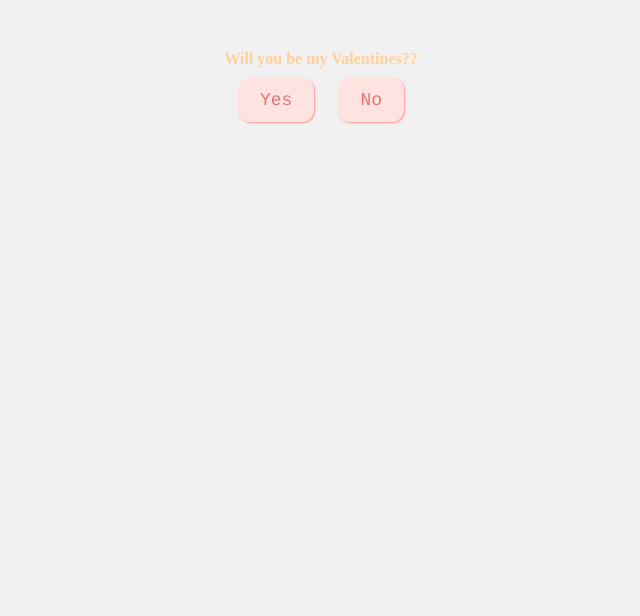
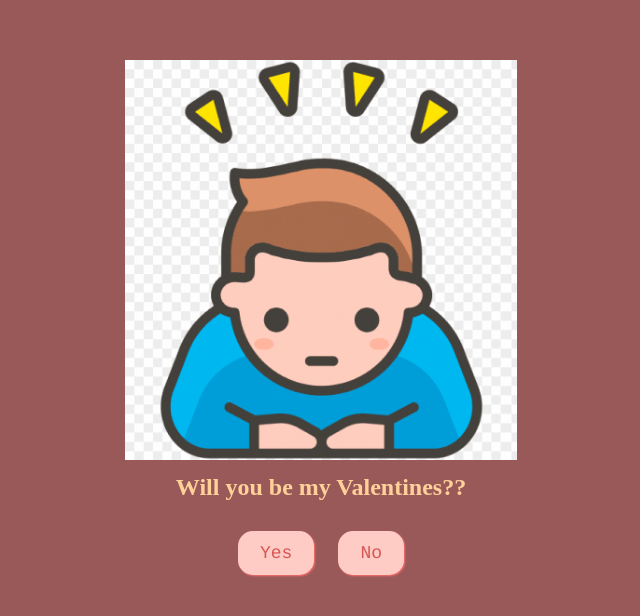
Before and after one commit to Jicxer/valentines, a plain HTML site: page index.html in a window 1280 px wide. Shown: the whole page, without its empty margins (319-959 px from the left). Drawn offline with Linux system fonts and the light colour scheme.

Commit message:
added css and begging

```diff
--- a/css/style.css
+++ b/css/style.css
@@ -1,9 +1,15 @@
 body{
     text-align: center;
     margin-top: 50px;
-    background-color: #f1f1f1;
+    background-color: #995959;
     font-family: 'courier' cursive;
     color: #ffd199;
+}
+img {
+  height: 400px;
+  width: auto;
+  padding: 10px;
+  background-color: #995959;
 }
 
 .answerButton {
@@ -11,12 +17,24 @@ body{
   font-size: 18px;
   cursor: pointer;
   margin: 10px;
-  font-family: "courier";
+  font-family: "courier", cursive;
   margin-bottom: 20px;
-  background-color: #ffe3e1;
-  color: #e67373;
-  border-radius: 12px;
-  border: 2px solid #ffe3e1;
-  box-shadow: 1px 1px 2px #ff9494;
+  background-color: #ffccc5;
+  color: #d85555;
+  border-radius: 15px;
+  border: 2px solid #ffccc5;
+  box-shadow: 1px 1px 2px #ff7070;
   transition: 0.3s;
 }
+
+#answerButton:hover {
+  background-color: #9b3e3e;
+  color: #8a5854;
+  border: 2px solid #ff9494;
+  box-shadow: 1px 1px 2px #8e6f6d;
+}
+
+#valentinesQuestion {
+  font-size: 24px;
+  margin-bottom: 20px;
+}
--- a/index.html
+++ b/index.html
@@ -10,7 +10,7 @@
     <link rel="icon" href="./favicon.ico" type="image/x-icon">
   </head>
   <body>
-    <div id="valentinesQuestion"><b>Will you be my Valentines??</b></div>
+    <img class="responsive" src="./images/man-bowing-emoji.png" height="498px" width="350px" alt="cat asking question" class="responsive">    <div id="valentinesQuestion"><b>Will you be my Valentines??</b></div>
     <button class="answerButton" id="yes" onclick="location.href='yay.html'">Yes</button>
     <button class="answerButton" id="no">No</button>
     <script src="./js/script.js"></script>
```
Also changed, not shown: images/beggar-emoji.gif (added), images/man-bowing-emoji.png (added).
